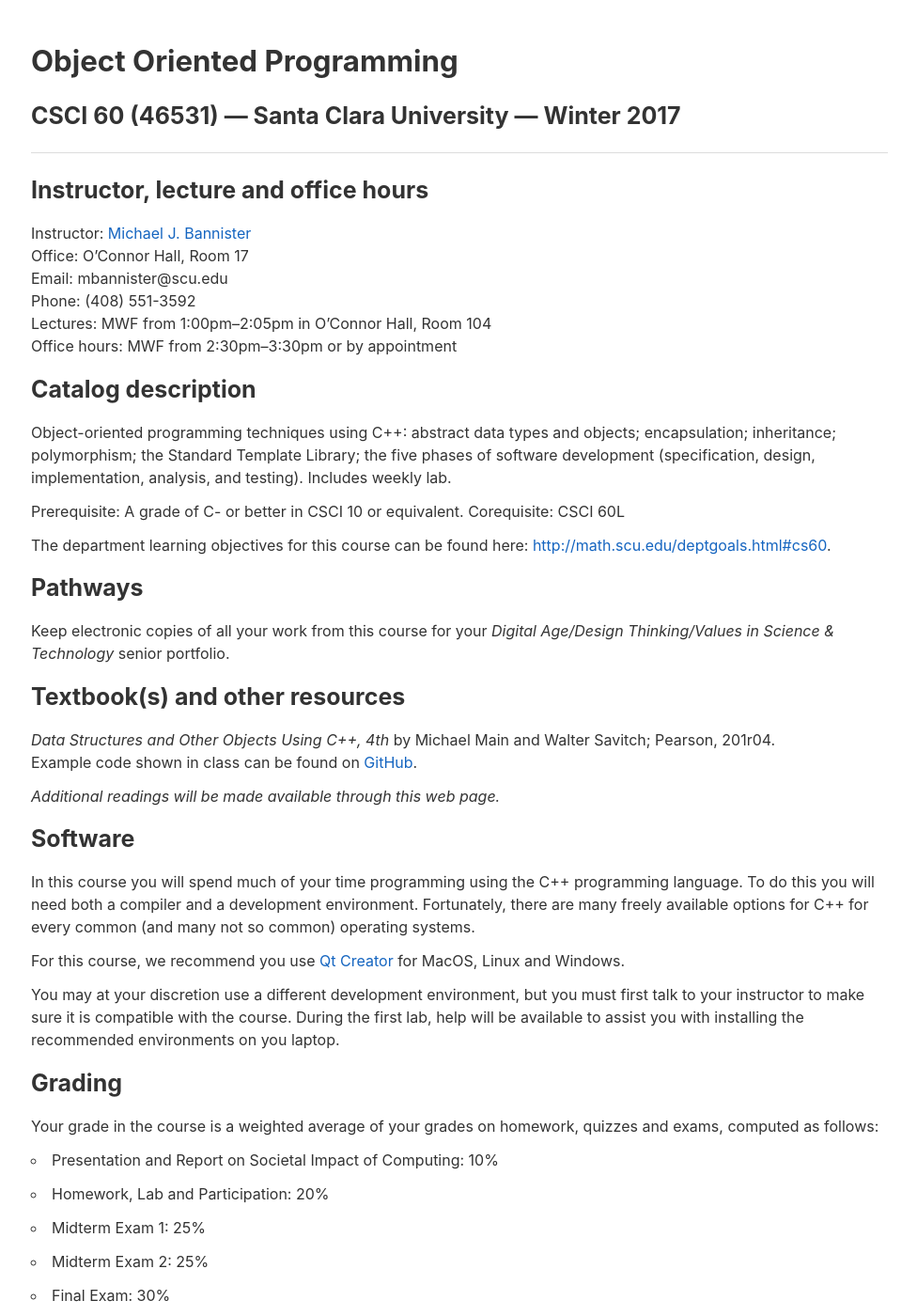
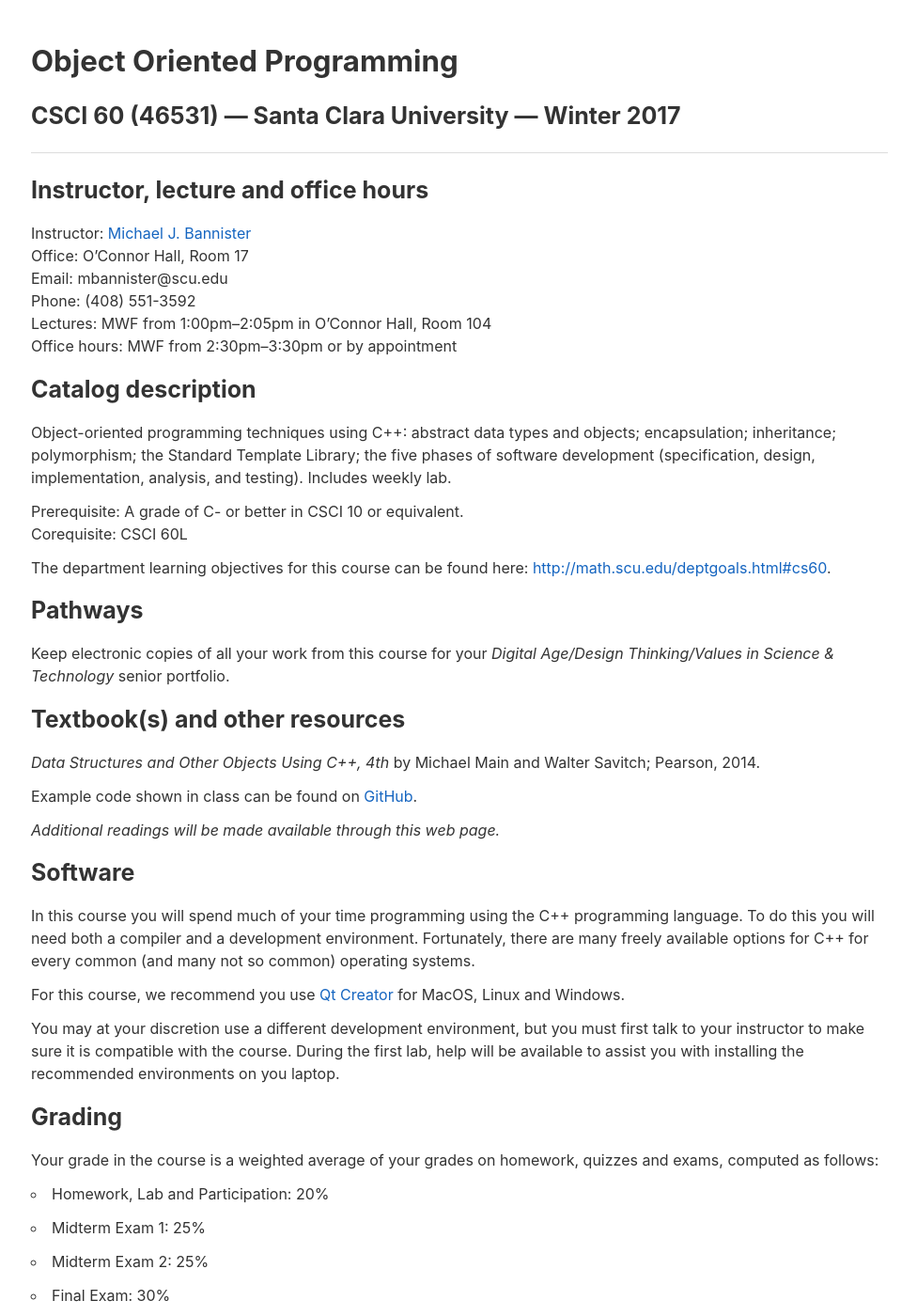
Before and after one commit to jacksonjw12/mbannister.github.io, a Jekyll site: the page built from _teaching/60-w17/index.md, in a window 1280 px wide and 1400 px high. Shown: the whole window at 94% size, without its empty margins (151-1127 px from the left). Built offline with Jekyll 4.4.1, drawn with Linux system fonts in a browser that asks for light colours.

Commit message:
Fix a few minor typos with CSCI 60 page

```diff
--- a/_teaching/60-w17/index.md
+++ b/_teaching/60-w17/index.md
@@ -37,7 +37,8 @@
 
 ## Textbook(s) and other resources
 
-_Data Structures and Other Objects Using C++, 4th_ by Michael Main and Walter Savitch; Pearson, 201r04.
+_Data Structures and Other Objects Using C++, 4th_ by Michael Main and Walter Savitch; Pearson, 2014.
+
 Example code shown in class can be found on [GitHub](//github.com/mbannister/SCU-CSCI-60-Examples).
 
 _Additional readings will be made available through this web page._
@@ -54,7 +55,6 @@
 
 Your grade in the course is a weighted average of your grades on homework, quizzes and exams, computed as follows:
 
-- Presentation and Report on Societal Impact of Computing: 10%
 - Homework, Lab and Participation: 20%
 - Midterm Exam 1: 25%
 - Midterm Exam 2: 25%
@@ -117,9 +117,7 @@
 03/15 | Graphical user interfaces
 03/17 | Review
 03/24 | __Exam: Final__ from 1:30pm to 4:30pm
-
 {:.schedule-mwf}
-
 
 ## Collaboration and Academic Honesty Policy
 
```
